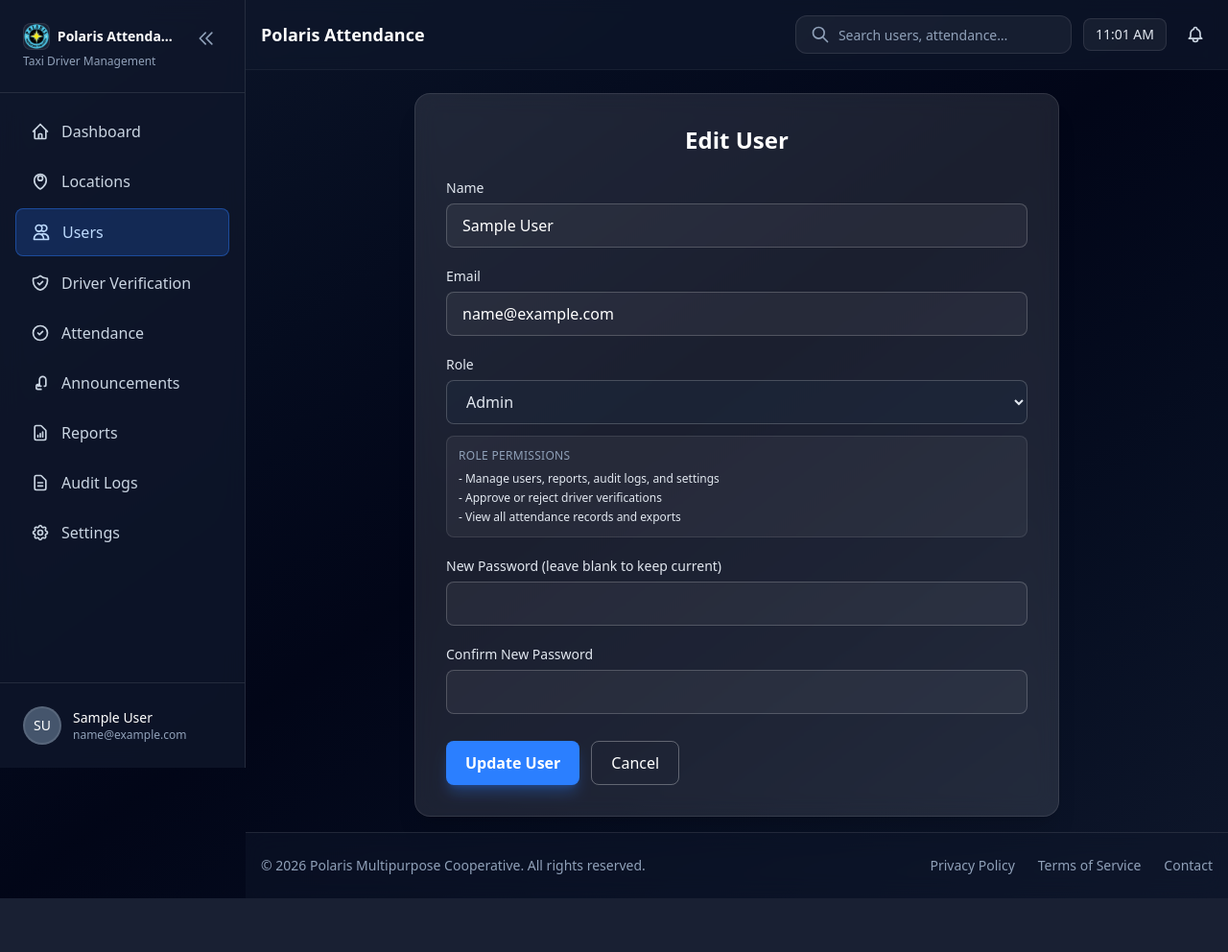
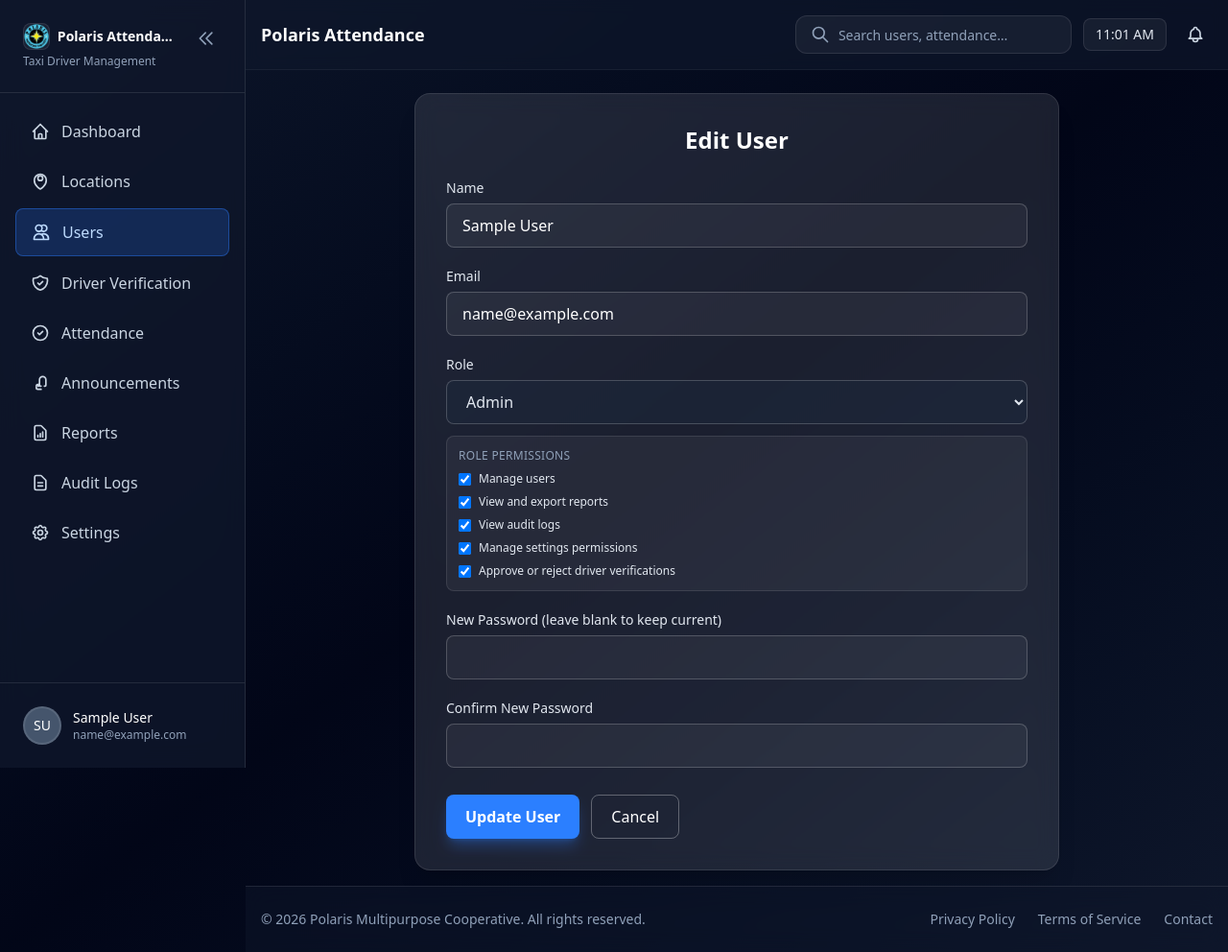
Before and after one commit to MichaelAnthonyJimenez/polaris-attendance, a Laravel app: page /users/1/edit in a window 1280 px wide. Shown: the whole page at 96% size. Before the commit the page ends 936 px from the top, so only its background shows below. Run offline with Laravel 12, Linux system fonts and the light colour scheme; the visitor is signed in with stand-in values (Sample User, id 1); data comes from the database, SQL or seed files in the repository; data that the repository does not hold is empty; style sheets or scripts are compiled from the project's sources.

Commit message:
Add hourly reports filter and role permission checkboxes.
Introduce an hourly period option in admin reports, replace date-range inputs with driver scope selection (all drivers or multi-select), and switch user role permissions in edit form to checkbox-based settings.

Made-with: Cursor

```diff
--- a/resources/views/users/edit.blade.php
+++ b/resources/views/users/edit.blade.php
@@ -23,7 +23,7 @@
                 </select>
                 <div class="mt-3 rounded-lg border border-white/10 bg-white/5 p-3">
                     <p class="text-xs uppercase tracking-wide text-slate-400">Role permissions</p>
-                    <ul id="rolePermissionsList" class="mt-2 space-y-1 text-xs text-slate-200"></ul>
+                    <div id="rolePermissionsList" class="mt-2 space-y-2 text-xs text-slate-200"></div>
                 </div>
             </div>
             <div>
@@ -52,24 +52,29 @@
 
         const perms = {
             admin: [
-                'Manage users, reports, audit logs, and settings',
-                'Approve or reject driver verifications',
-                'View all attendance records and exports',
+                { key: 'users_manage', label: 'Manage users' },
+                { key: 'reports_view_export', label: 'View and export reports' },
+                { key: 'audit_logs_view', label: 'View audit logs' },
+                { key: 'settings_manage', label: 'Manage settings permissions' },
+                { key: 'verification_review', label: 'Approve or reject driver verifications' },
             ],
             driver: [
-                'Check in and check out using camera',
-                'View personal attendance history and map',
-                'Manage own profile and driver settings',
+                { key: 'attendance_camera', label: 'Check in and check out using camera' },
+                { key: 'attendance_history', label: 'View personal attendance history and map' },
+                { key: 'profile_manage', label: 'Manage own profile and driver settings' },
             ],
         };
 
         function render() {
             const role = select.value === 'admin' ? 'admin' : 'driver';
             list.innerHTML = '';
-            (perms[role] || []).forEach((text) => {
-                const li = document.createElement('li');
-                li.textContent = '- ' + text;
-                list.appendChild(li);
+            (perms[role] || []).forEach((perm) => {
+                const row = document.createElement('label');
+                row.className = 'flex items-center gap-2';
+                row.innerHTML = ''
+                    + '<input type="checkbox" name="permissions[]" value="' + perm.key + '" class="rounded border-white/20 bg-white/5 text-blue-500 focus:ring-blue-500/50" checked>'
+                    + '<span>' + perm.label + '</span>';
+                list.appendChild(row);
             });
         }
 
```
Also changed, not shown: app/Http/Controllers/ReportsController.php (+15 -2 lines), resources/views/reports/index.blade.php (+31 -8 lines).
